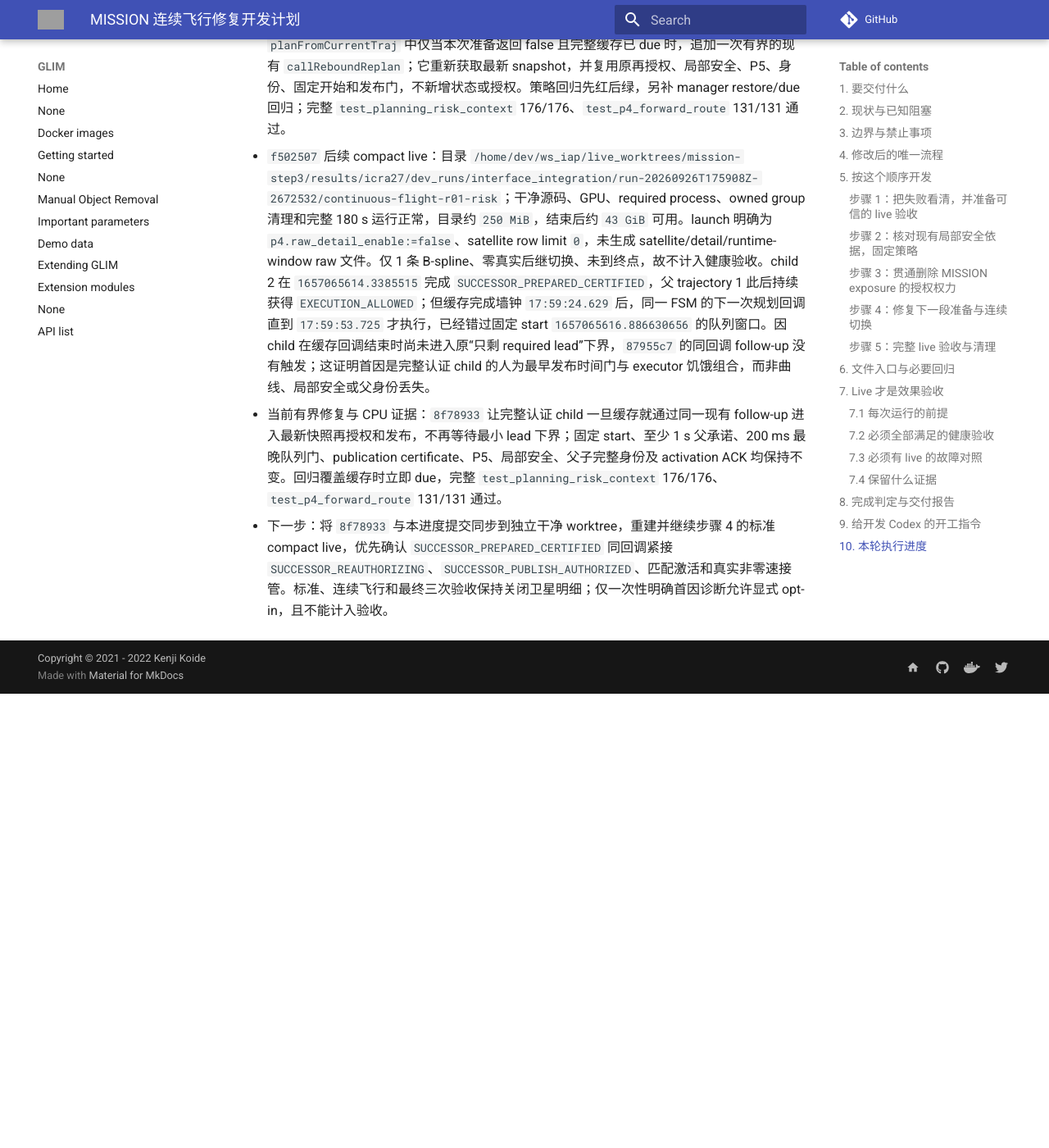
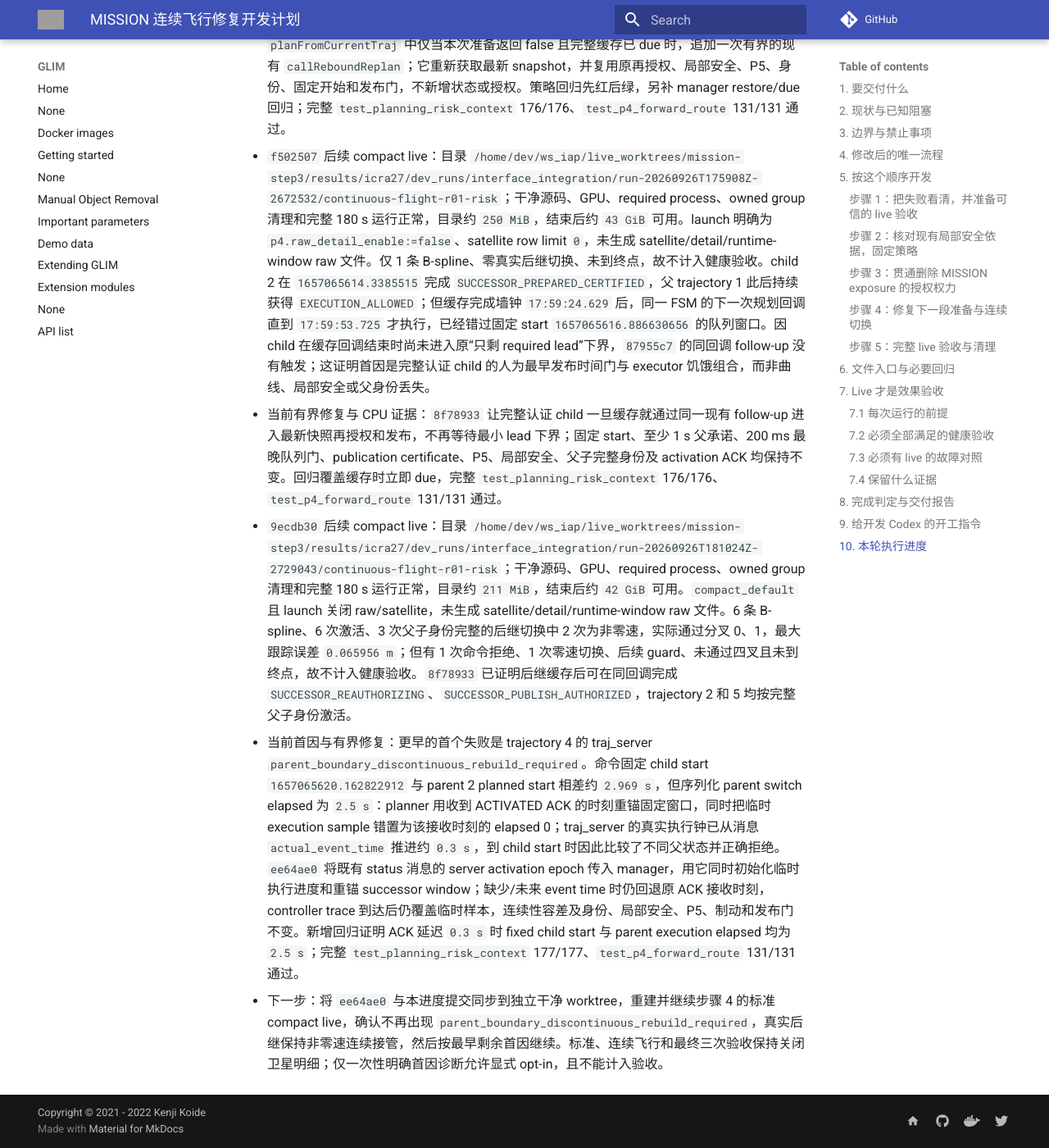
Before and after one commit to Printeger/iap, an MkDocs documentation site: the page built from docs/icra27/MISSION_CONTINUOUS_FLIGHT_IMPLEMENTATION_PLAN.md, in a window 1280 px wide and 1400 px high, scrolled down 26188 px. Shown: the whole window at 82% size. Built offline with MkDocs 1.6.1 and Material for MkDocs 9.7.7, drawn with Linux system fonts in a browser that asks for light colours; nearby versions of some CDN libraries; comment, search, counter and statistics services are not loaded; before the commit the page ends 27034 px from its top, so only the background shows below that; grey boxes are pictures that could not be loaded.

Commit message:
docs(icra27): record server activation epoch fix

```diff
--- a/docs/icra27/MISSION_CONTINUOUS_FLIGHT_IMPLEMENTATION_PLAN.md
+++ b/docs/icra27/MISSION_CONTINUOUS_FLIGHT_IMPLEMENTATION_PLAN.md
@@ -255,7 +255,7 @@ symlink、非 tracked 且无进程占用后才能按精确路径删除。遵守
 
 ## 10. 本轮执行进度
 
-- 提交：步骤 1 为 `83fddbc`、`9f27a05`、`f6761b8`、`784d3d3`、`a4a35e9`、`30426ac`、`ffc118b`；步骤 2 为 `a751d5f`、`641b3ad`；步骤 3 为 `93bd62c`；步骤 4 当前到 `8f78933`（完整因果提交链见下述逐次 live 记录）；磁盘与证据策略为 `64f6764`、`b772ed9`（均基于计划提交 `e675443`）。用户历史文件 `docs/whatsnext.md` 保持未跟踪、未修改。
+- 提交：步骤 1 为 `83fddbc`、`9f27a05`、`f6761b8`、`784d3d3`、`a4a35e9`、`30426ac`、`ffc118b`；步骤 2 为 `a751d5f`、`641b3ad`；步骤 3 为 `93bd62c`；步骤 4 当前到 `ee64ae0`（完整因果提交链见下述逐次 live 记录）；磁盘与证据策略为 `64f6764`、`b772ed9`（均基于计划提交 `e675443`）。用户历史文件 `docs/whatsnext.md` 保持未跟踪、未修改。
 - 完成项：步骤 1 已补全 optimizer/refinement/manager/FSM 首因，continuous-flight analyzer 已拒绝 guard 伪后继、身份或父子链不符、零速切换、命令断流、required process 提前退出、短程停车、终点悬停不足和未由 odom 穿越四叉。步骤 2 已确认生产路径统一复用 `LocalMotionAssurance`/`LocalClearanceEvaluator` 且必要输入缺失时 fail closed；森林配置仍为 tracking `0.15 m`、safety margin `0.20 m`、surface `0.02 m`、`uncalibrated_default_v1`，故后续证据只适用于仿真/开发，不能冒充部署标定。步骤 3 已移除 MISSION exposure 的独立拒绝/制动权并保留真实风险诊断和排序；STRICT、局部净空、support/freshness、身份、动力学与制动门不变。
 - 失败首因：基线轨迹 5 为 `SUCCESSOR_CURVE_PREPARATION_FAILED` 且旧 detail 泄漏初始化占位；轨迹 9 为 P5 重复累计 prior episode 后 exposure braking。原始证据：`results/icra27/dev_runs/interface_integration/run-20260926T050049Z-450628/full-r01-risk/exports/planner_p4_risk_astar_debug.csv.execution_events.csv` 及同目录 `stdout.log`。步骤 3 干净 live 已证明旧 exposure 不再制动，但第一 actual B-spline 因 `local_clearance_margin_not_positive` 被硬局部门拒绝，下一冻结通道又继承失败候选的 `HOLD_REQUIRED`，故未首航；`bspline_count=0` 和零位移是结果，不是首因。
 - live 证据：步骤 3 使用独立 worktree/build/install，在 `93bd62c78b6dc7af731b25c6e2a71794d02b14eb` 运行 180 s；GPU preflight 通过、required processes 未提前退出、launch exit 0，manifest 为 `git_worktree_clean=true`。目录：`/home/dev/ws_iap/live_worktrees/mission-step3/results/icra27/dev_runs/interface_integration/run-20260926T081255Z-633590`。该失败运行不计入最终健康三次。
@@ -328,4 +328,6 @@ symlink、非 tracked 且无进程占用后才能按精确路径删除。遵守
 - 当前首因与有界修复：`e7e2f88` 已在同一固定窗口内完成全部 actual channel 比较；child 19 于 `1657065643.4355965` 记录 `SUCCESSOR_PREPARED_CERTIFIED`，local assurance 和 actual curve 均为 `SAFE`，固定 start 为 `1657065645.9355965`。缓存后的 planner callback 返回 `EXEC_TRAJ`，但负载下下一 FSM tick 未在父 support 到期前进入再授权/发布；父 17 直到 `1657065645.0260952` 仍为 `EXECUTION_ALLOWED`，随后才在 `1657065645.1414113` 因真实 `runtime_corridor_support_stale_or_invalid:EXPIRED` 撤权。manager fixture 证明缓存、restore 和父身份恢复后 due 判定仍为 true，故不是缓存丢失。`87955c7` 在 `planFromCurrentTraj` 中仅当本次准备返回 false 且完整缓存已 due 时，追加一次有界的现有 `callReboundReplan`；它重新获取最新 snapshot，并复用原再授权、局部安全、P5、身份、固定开始和发布门，不新增状态或授权。策略回归先红后绿，另补 manager restore/due 回归；完整 `test_planning_risk_context` 176/176、`test_p4_forward_route` 131/131 通过。
 - `f502507` 后续 compact live：目录 `/home/dev/ws_iap/live_worktrees/mission-step3/results/icra27/dev_runs/interface_integration/run-20260926T175908Z-2672532/continuous-flight-r01-risk`；干净源码、GPU、required process、owned group 清理和完整 180 s 运行正常，目录约 `250 MiB`，结束后约 `43 GiB` 可用。launch 明确为 `p4.raw_detail_enable:=false`、satellite row limit `0`，未生成 satellite/detail/runtime-window raw 文件。仅 1 条 B-spline、零真实后继切换、未到终点，故不计入健康验收。child 2 在 `1657065614.3385515` 完成 `SUCCESSOR_PREPARED_CERTIFIED`，父 trajectory 1 此后持续获得 `EXECUTION_ALLOWED`；但缓存完成墙钟 `17:59:24.629` 后，同一 FSM 的下一次规划回调直到 `17:59:53.725` 才执行，已经错过固定 start `1657065616.886630656` 的队列窗口。因 child 在缓存回调结束时尚未进入原“只剩 required lead”下界，`87955c7` 的同回调 follow-up 没有触发；这证明首因是完整认证 child 的人为最早发布时间门与 executor 饥饿组合，而非曲线、局部安全或父身份丢失。
 - 当前有界修复与 CPU 证据：`8f78933` 让完整认证 child 一旦缓存就通过同一现有 follow-up 进入最新快照再授权和发布，不再等待最小 lead 下界；固定 start、至少 1 s 父承诺、200 ms 最晚队列门、publication certificate、P5、局部安全、父子完整身份及 activation ACK 均保持不变。回归覆盖缓存时立即 due，完整 `test_planning_risk_context` 176/176、`test_p4_forward_route` 131/131 通过。
-- 下一步：将 `8f78933` 与本进度提交同步到独立干净 worktree，重建并继续步骤 4 的标准 compact live，优先确认 `SUCCESSOR_PREPARED_CERTIFIED` 同回调紧接 `SUCCESSOR_REAUTHORIZING`、`SUCCESSOR_PUBLISH_AUTHORIZED`、匹配激活和真实非零速接管。标准、连续飞行和最终三次验收保持关闭卫星明细；仅一次性明确首因诊断允许显式 opt-in，且不能计入验收。
+- `9ecdb30` 后续 compact live：目录 `/home/dev/ws_iap/live_worktrees/mission-step3/results/icra27/dev_runs/interface_integration/run-20260926T181024Z-2729043/continuous-flight-r01-risk`；干净源码、GPU、required process、owned group 清理和完整 180 s 运行正常，目录约 `211 MiB`，结束后约 `42 GiB` 可用。`compact_default` 且 launch 关闭 raw/satellite，未生成 satellite/detail/runtime-window raw 文件。6 条 B-spline、6 次激活、3 次父子身份完整的后继切换中 2 次为非零速，实际通过分叉 0、1，最大跟踪误差 `0.065956 m`；但有 1 次命令拒绝、1 次零速切换、后续 guard、未通过四叉且未到终点，故不计入健康验收。`8f78933` 已证明后继缓存后可在同回调完成 `SUCCESSOR_REAUTHORIZING`、`SUCCESSOR_PUBLISH_AUTHORIZED`，trajectory 2 和 5 均按完整父子身份激活。
+- 当前首因与有界修复：更早的首个失败是 trajectory 4 的 traj_server `parent_boundary_discontinuous_rebuild_required`。命令固定 child start `1657065620.162822912` 与 parent 2 planned start 相差约 `2.969 s`，但序列化 parent switch elapsed 为 `2.5 s`：planner 用收到 ACTIVATED ACK 的时刻重锚固定窗口，同时把临时 execution sample 错置为该接收时刻的 elapsed 0；traj_server 的真实执行钟已从消息 `actual_event_time` 推进约 `0.3 s`，到 child start 时因此比较了不同父状态并正确拒绝。`ee64ae0` 将既有 status 消息的 server activation epoch 传入 manager，用它同时初始化临时执行进度和重锚 successor window；缺少/未来 event time 时仍回退原 ACK 接收时刻，controller trace 到达后仍覆盖临时样本，连续性容差及身份、局部安全、P5、制动和发布门不变。新增回归证明 ACK 延迟 `0.3 s` 时 fixed child start 与 parent execution elapsed 均为 `2.5 s`；完整 `test_planning_risk_context` 177/177、`test_p4_forward_route` 131/131 通过。
+- 下一步：将 `ee64ae0` 与本进度提交同步到独立干净 worktree，重建并继续步骤 4 的标准 compact live，确认不再出现 `parent_boundary_discontinuous_rebuild_required`，真实后继保持非零速连续接管，然后按最早剩余首因继续。标准、连续飞行和最终三次验收保持关闭卫星明细；仅一次性明确首因诊断允许显式 opt-in，且不能计入验收。
```
